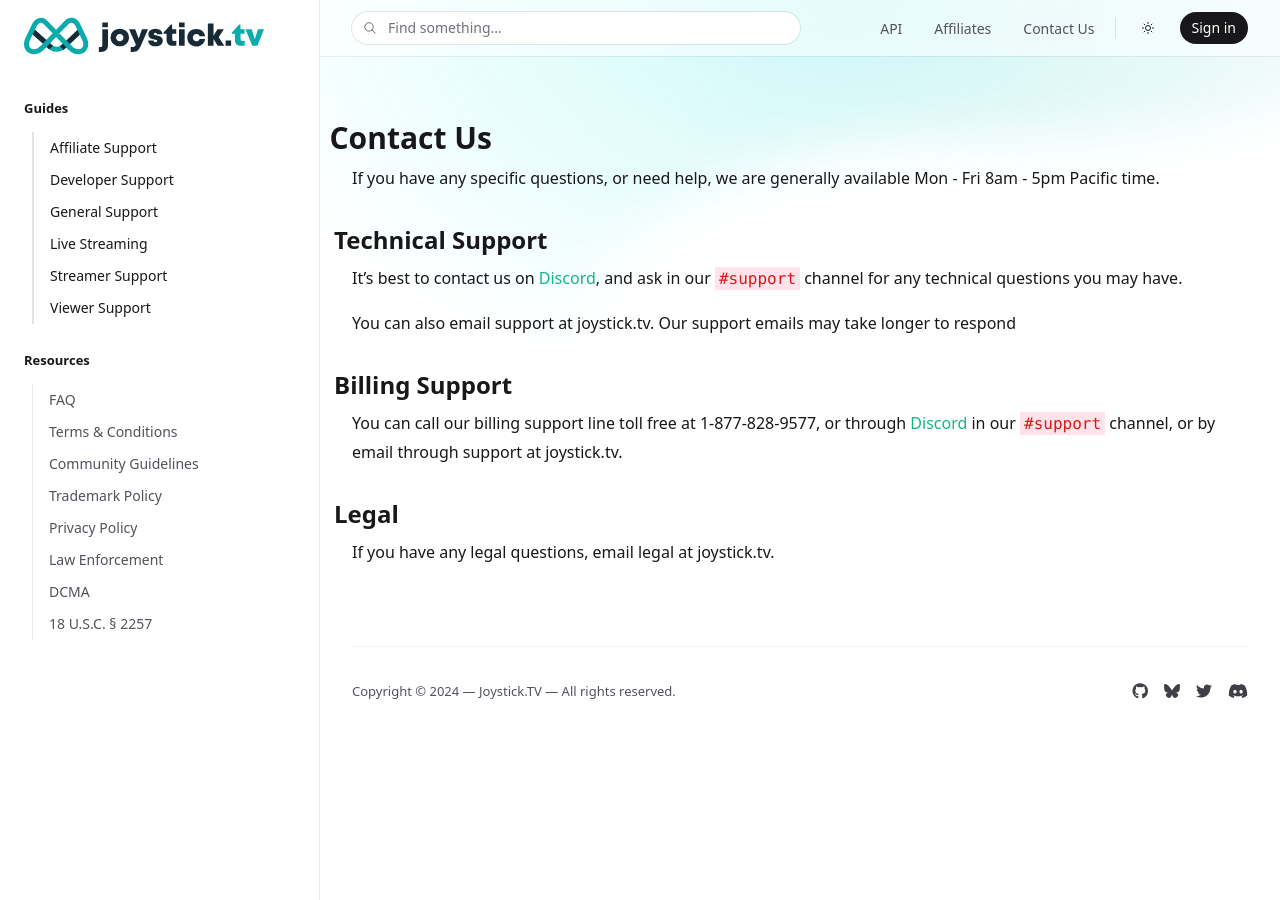
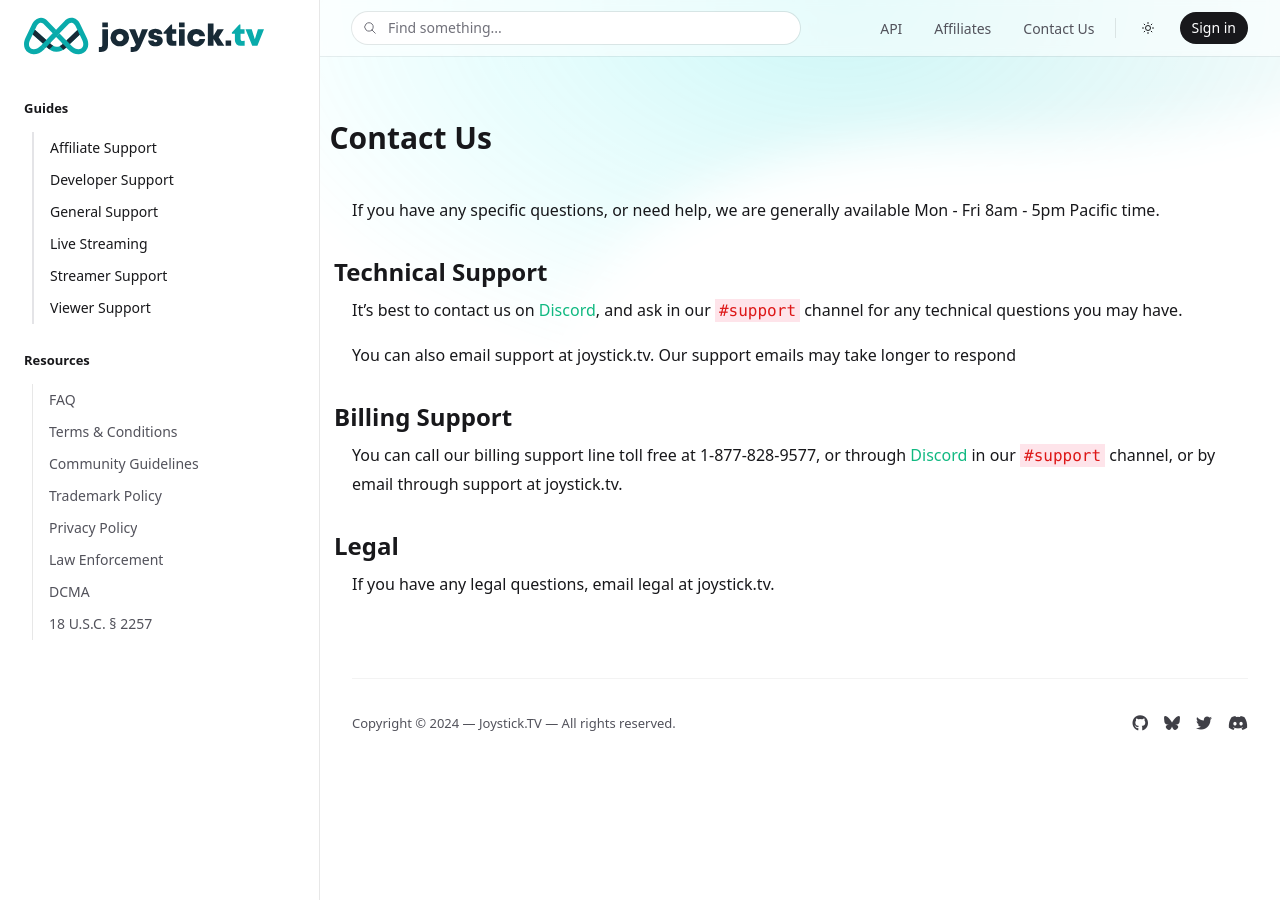
Before and after one commit to joysticktv/joysticktv.github.io, a Jekyll site: the page built from contact_us.md, in a window 1280 px wide. Built offline with Jekyll 4.4.1, drawn with Linux system fonts in a browser that asks for light colours; nearby versions of some CDN libraries; comment, search, counter and statistics services are not loaded.

Commit message:
Removed custom scss file.

```diff
--- a/theme/_sass/_custom.scss
+++ /dev/null
@@ -1,26 +0,0 @@
- /*!
-  Description: Add layout tweaks to the support site here.
-  Author: Adachi Sakurai
-  License: CC0 1.0
-  Touched: 2024
-*/
-
-@media only screen and (min-width: 1024px) {
-main article {
-        h1 {
-            margin-bottom: 2.5rem;
-        }
-
-        h2 {
-          margin-top: 2rem;
-        }
-
-        h3 {
-            margin-top: 2rem;
-        }
-
-        .pt-14 {
-            margin-top: 1.4rem !important;
-        } /* overwrite margin for content body. !import because I don't know tailwind load order. */
-    }
-}
--- a/theme/assets/css/style.scss
+++ b/theme/assets/css/style.scss
@@ -11,7 +11,6 @@
 @import "hlsjs";
 @import "algolia";
 @import "variables";
-@import "custom";
 
 /* ----- Charset ----- */
 @charset 'utf-8';
@@ -164,3 +163,23 @@
     }
 
 }
+
+@media only screen and (min-width: 1024px) {
+  main article {
+          h1 {
+              margin-bottom: 2.5rem;
+          }
+
+          h2 {
+            margin-top: 2rem;
+          }
+
+          h3 {
+              margin-top: 2rem;
+          }
+
+          .pt-14 {
+              margin-top: 1.4rem !important;
+          }
+      }
+  }
```
